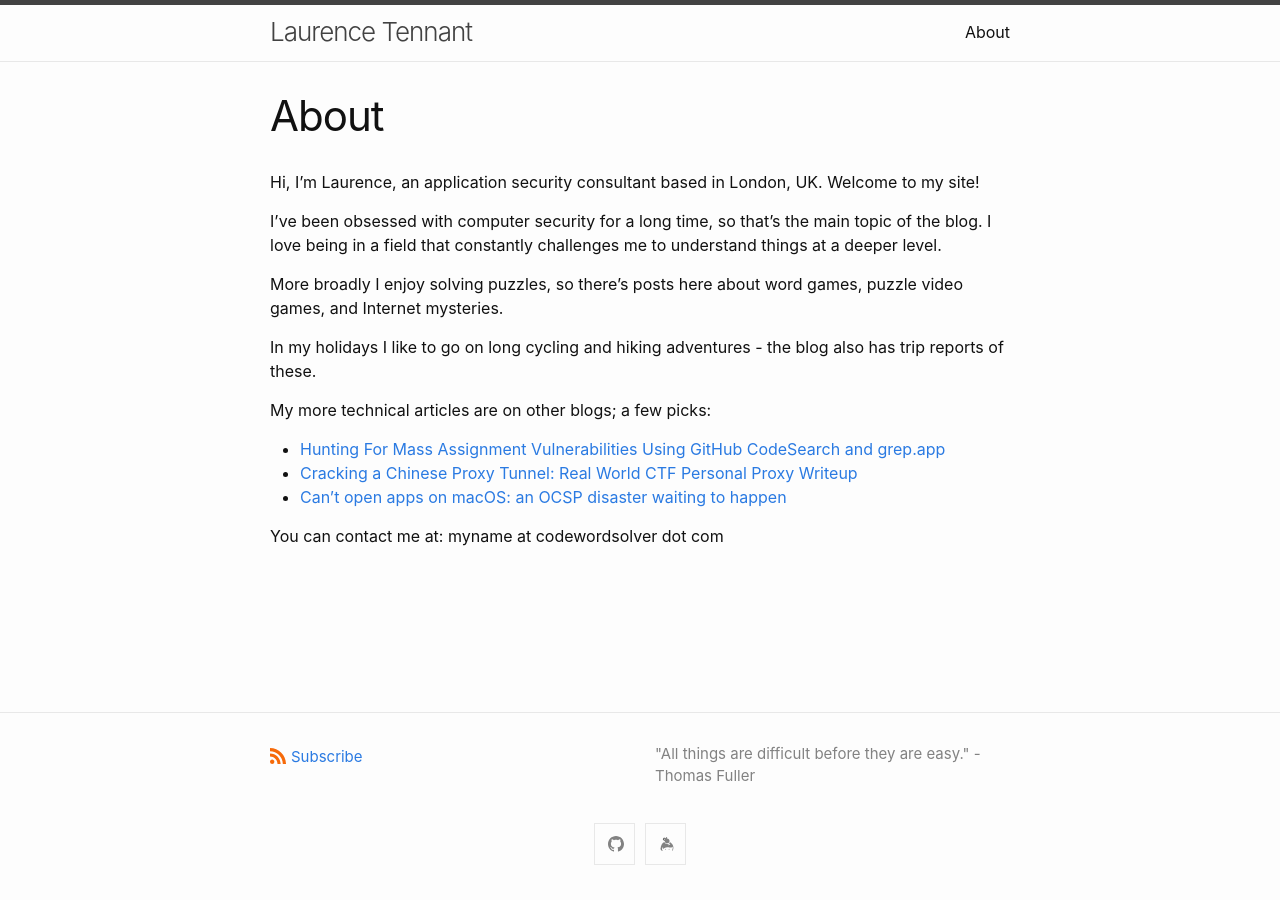
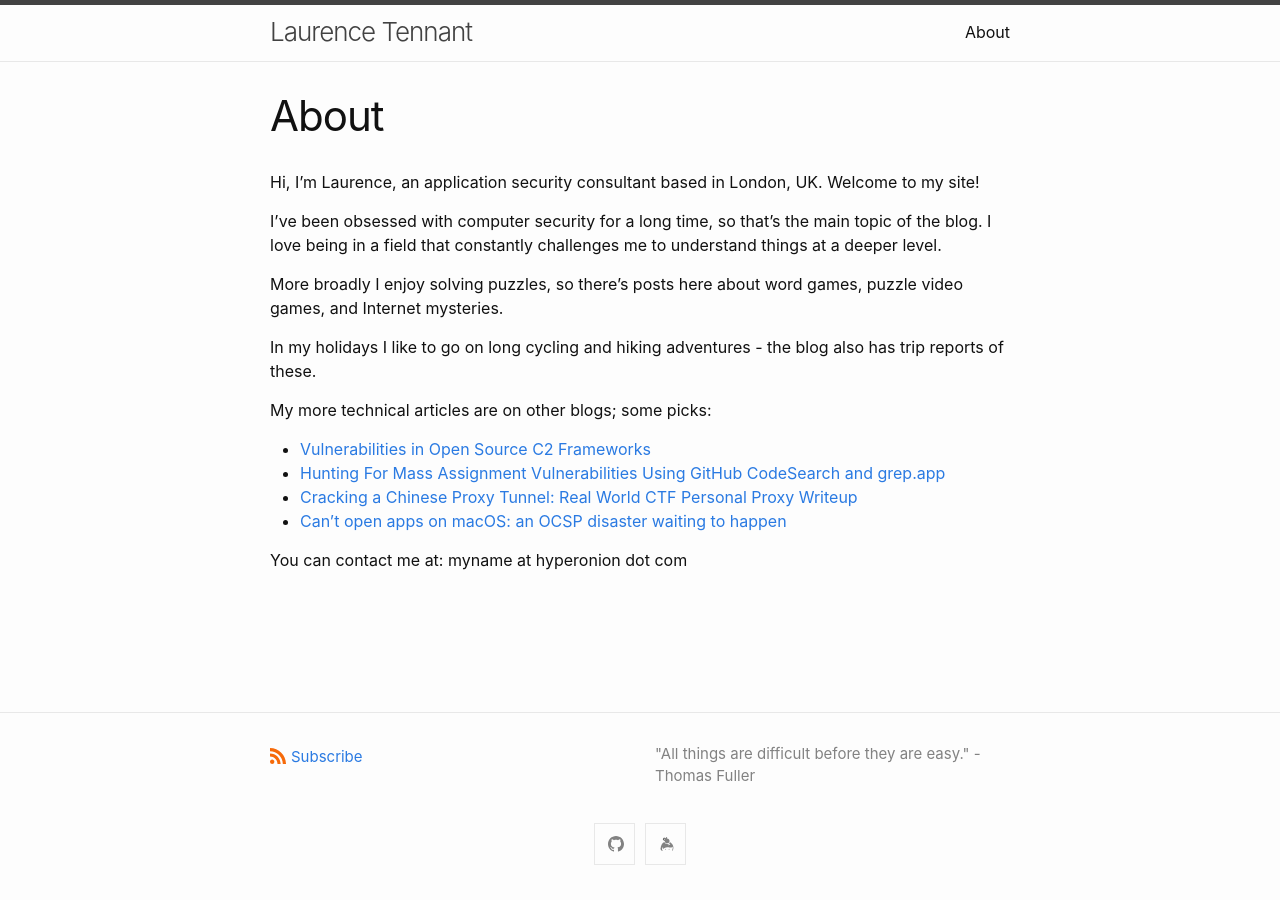
Before and after one commit to hyperreality/hyperreality.github.com, a Jekyll site: the page built from about.md, in a window 1280 px wide. Built offline with Jekyll 4.4.1, drawn with Linux system fonts in a browser that asks for light colours.

Commit message:
add latest blog post

```diff
--- a/about.md
+++ b/about.md
@@ -12,10 +12,11 @@ More broadly I enjoy solving puzzles, so there's posts here about word games, pu
 
 In my holidays I like to go on long cycling and hiking adventures - the blog also has trip reports of these.
 
-My more technical articles are on other blogs; a few picks:
+My more technical articles are on other blogs; some picks:
 
+ - [Vulnerabilities in Open Source C2 Frameworks](https://blog.includesecurity.com/2024/09/vulnerabilities-in-open-source-c2-frameworks/)
  - [Hunting For Mass Assignment Vulnerabilities Using GitHub CodeSearch and grep.app](https://blog.includesecurity.com/2022/07/hunting-for-mass-assignment-vulnerabilities-using-github-codesearch-and-grep-app/)
  - [Cracking a Chinese Proxy Tunnel: Real World CTF Personal Proxy Writeup](https://blog.cryptohack.org/cracking-chinese-proxy-realworldctf)
  - [Can’t open apps on macOS: an OCSP disaster waiting to happen](https://blog.cryptohack.org/macos-ocsp-disaster)
 
-You can contact me at: myname at codewordsolver dot com
+You can contact me at: myname at hyperonion dot com
```
